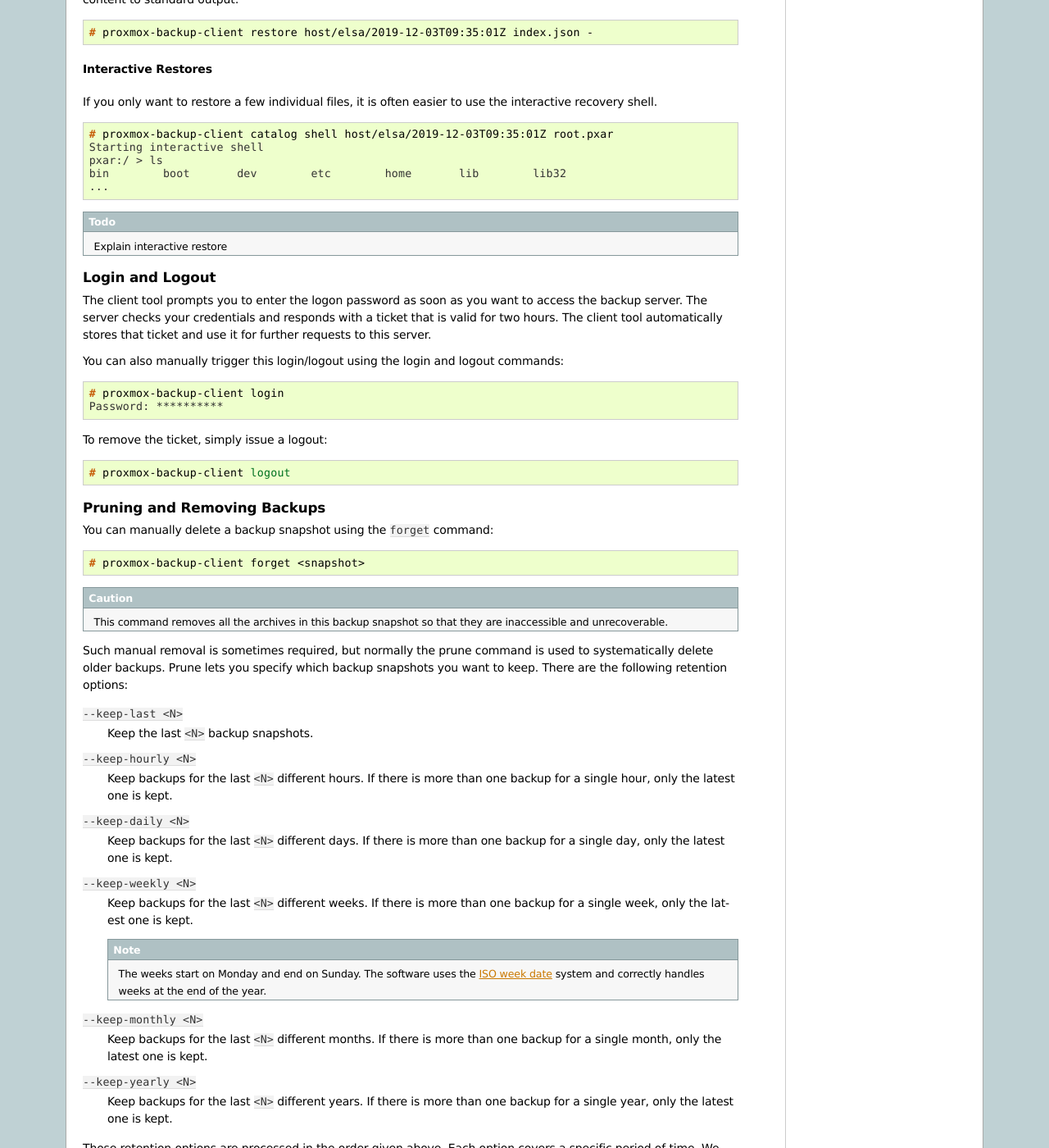
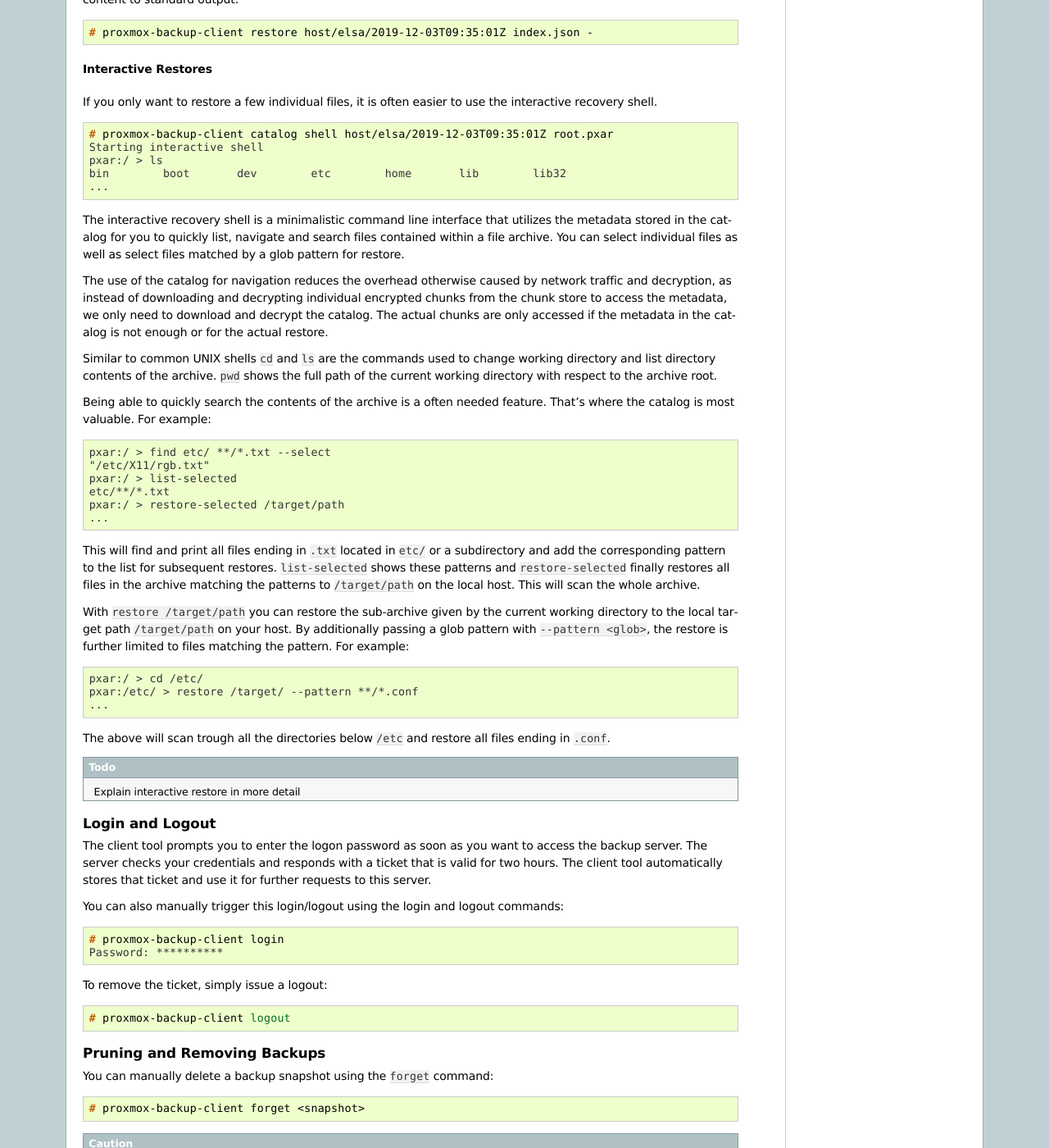
Before and after one commit to proxmox/proxmox-backup, a Sphinx documentation site: the page built from docs/administration-guide.rst, in a window 1280 px wide and 1400 px high, scrolled down 4830 px. Shown: the whole window at 82% size. Built offline with Sphinx 7.4.7, drawn with Linux system fonts in a browser that asks for light colours.

Commit message:
docs: Extend documentation on interactive restore with catalog shell.
Signed-off-by: Christian Ebner <c.ebner@proxmox.com>

```diff
--- a/docs/administration-guide.rst
+++ b/docs/administration-guide.rst
@@ -375,7 +375,59 @@
   bin        boot       dev        etc        home       lib        lib32
   ...
 
-.. todo:: Explain interactive restore
+The interactive recovery shell is a minimalistic command line interface that
+utilizes the metadata stored in the catalog for you to quickly list, navigate and
+search files contained within a file archive.
+You can select individual files as well as select files matched by a glob pattern
+for restore.
+
+The use of the catalog for navigation reduces the overhead otherwise caused by
+network traffic and decryption, as instead of downloading and decrypting
+individual encrypted chunks from the chunk store to access the metadata, we only
+need to download and decrypt the catalog.
+The actual chunks are only accessed if the metadata in the catalog is not enough
+or for the actual restore.
+
+Similar to common UNIX shells ``cd`` and ``ls`` are the commands used to change
+working directory and list directory contents of the archive.
+``pwd`` shows the full path of the current working directory with respect to the
+archive root.
+
+Being able to quickly search the contents of the archive is a often needed feature.
+That's where the catalog is most valuable.
+For example:
+
+.. code-block:: console
+
+  pxar:/ > find etc/ **/*.txt --select
+  "/etc/X11/rgb.txt"
+  pxar:/ > list-selected
+  etc/**/*.txt
+  pxar:/ > restore-selected /target/path
+  ...
+
+This will find and print all files ending in ``.txt`` located in ``etc/`` or a
+subdirectory and add the corresponding pattern to the list for subsequent restores.
+``list-selected`` shows these patterns and ``restore-selected`` finally restores
+all files in the archive matching the patterns to ``/target/path`` on the local
+host. This will scan the whole archive.
+
+With ``restore /target/path`` you can restore the sub-archive given by the current
+working directory to the local target path ``/target/path`` on your host.
+By additionally passing a glob pattern with ``--pattern <glob>``, the restore is
+further limited to files matching the pattern.
+For example:
+
+.. code-block:: console
+
+  pxar:/ > cd /etc/
+  pxar:/etc/ > restore /target/ --pattern **/*.conf
+  ...
+
+The above will scan trough all the directories below ``/etc`` and restore all
+files ending in ``.conf``.
+
+.. todo:: Explain interactive restore in more detail
 
 
 Login and Logout
```
